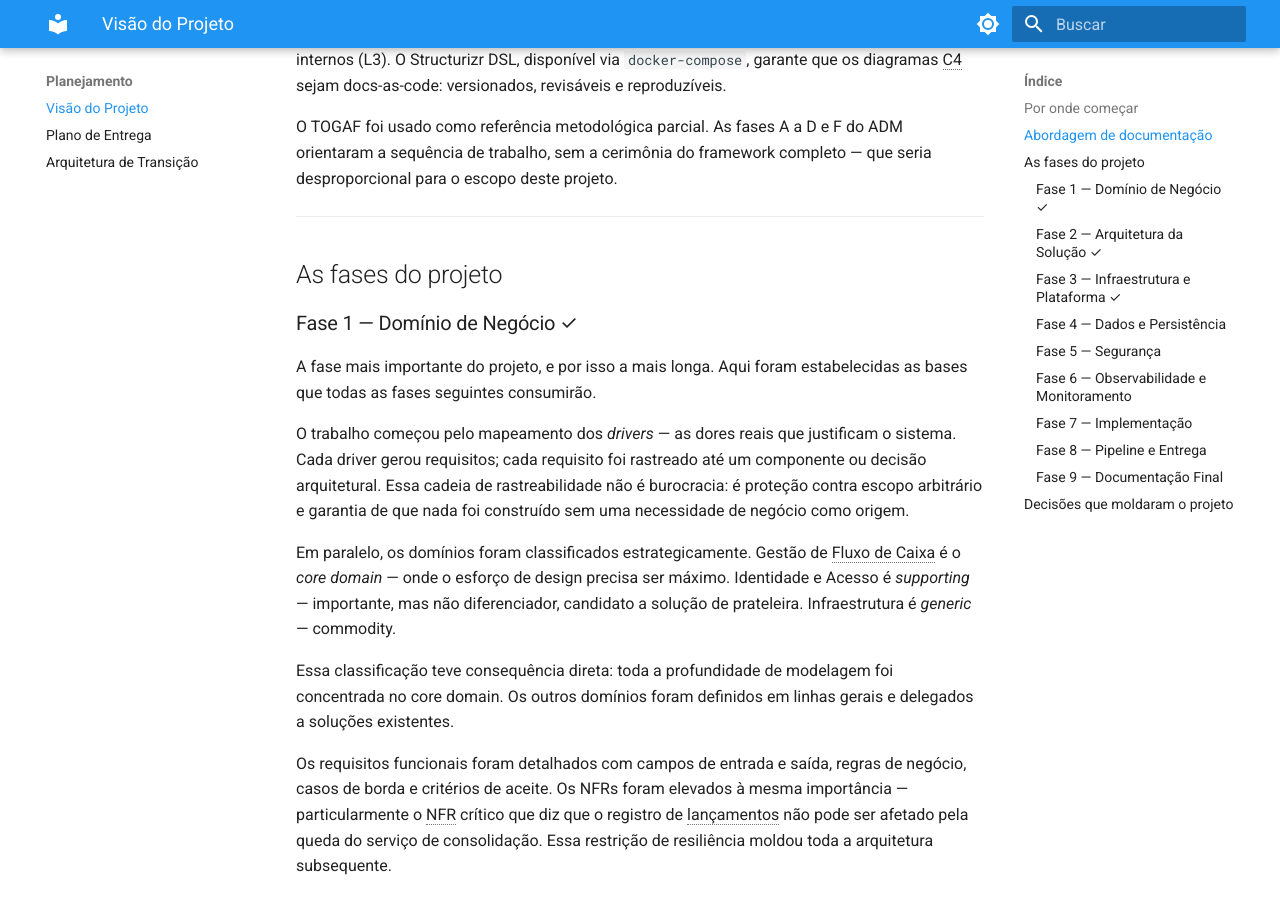
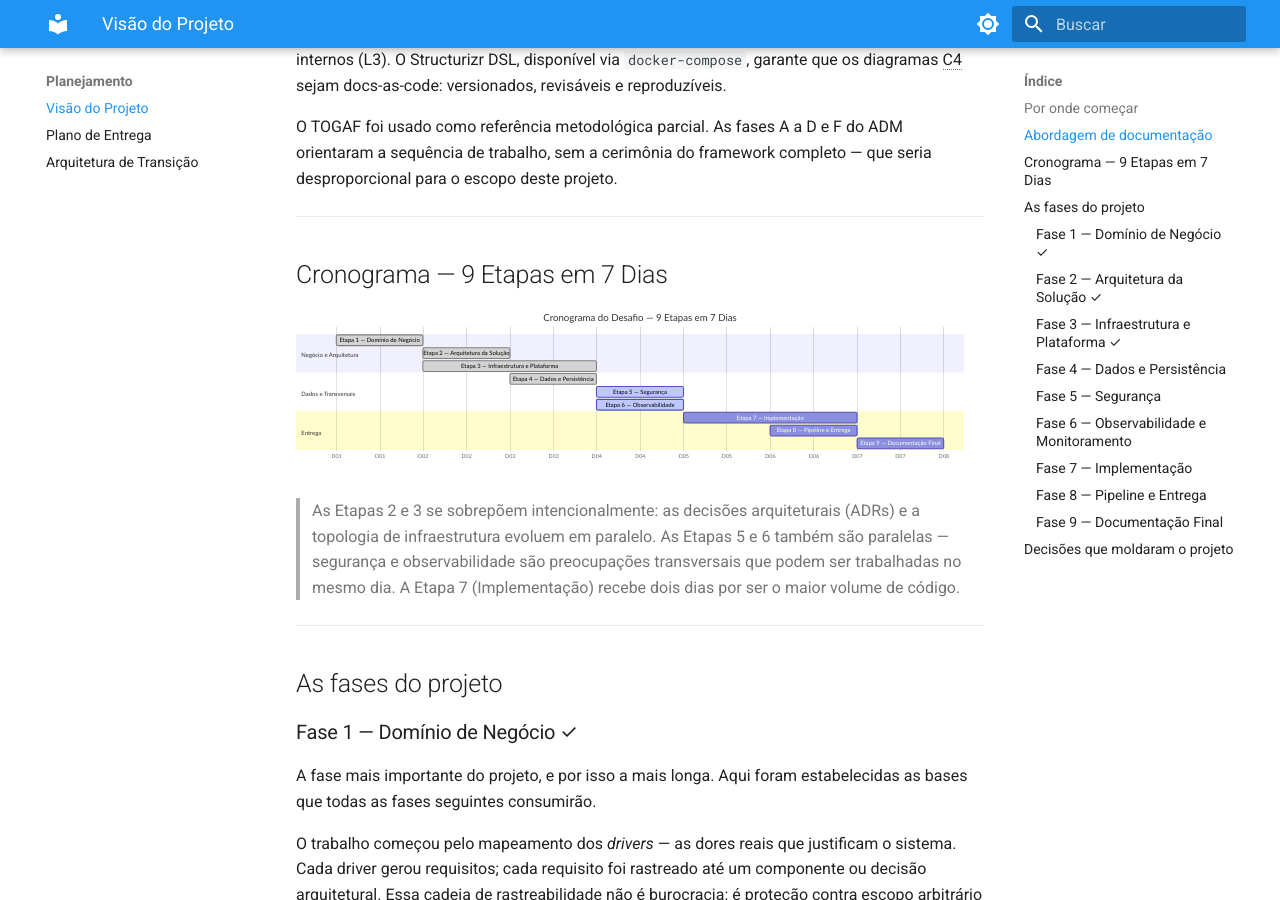
Before and after one commit to gsperim/account-engine-lab, an MkDocs documentation site: the page built from docs/planejamento.md, in a window 1280 px wide and 900 px high, scrolled down 994 px. Built offline with MkDocs 1.6.1 and Material for MkDocs 9.7.7, drawn with Linux system fonts in a browser that asks for light colours.

Commit message:
docs(planejamento): adicionar gantt das 9 etapas em 7 dias
Visualização do cronograma ideal do desafio: Etapas 1-4 concluidas,
Etapas 5-6 em paralelo no D4, Etapa 7 com 2 dias por volume de código.

Co-Authored-By: Claude Sonnet 4.6 <noreply@anthropic.com>

````diff
--- a/docs/planejamento.md
+++ b/docs/planejamento.md
@@ -28,6 +28,34 @@ A documentação arquitetural deste projeto usa dois frameworks complementares:
 **C4 Model** para a decomposição técnica — do contexto do sistema (L1) até os componentes internos (L3). O Structurizr DSL, disponível via `docker-compose`, garante que os diagramas C4 sejam docs-as-code: versionados, revisáveis e reproduzíveis.
 
 O TOGAF foi usado como referência metodológica parcial. As fases A a D e F do ADM orientaram a sequência de trabalho, sem a cerimônia do framework completo — que seria desproporcional para o escopo deste projeto.
+
+---
+
+## Cronograma — 9 Etapas em 7 Dias
+
+```mermaid
+gantt
+    title Cronograma do Desafio — 9 Etapas em 7 Dias
+    dateFormat  YYYY-MM-DD
+    axisFormat  D%d
+
+    section Negócio e Arquitetura
+    Etapa 1 — Domínio de Negócio          :done,   2026-01-01, 1d
+    Etapa 2 — Arquitetura da Solução       :done,   2026-01-02, 1d
+    Etapa 3 — Infraestrutura e Plataforma  :done,   2026-01-02, 2d
+
+    section Dados e Transversais
+    Etapa 4 — Dados e Persistência         :done,   2026-01-03, 1d
+    Etapa 5 — Segurança                    :active, 2026-01-04, 1d
+    Etapa 6 — Observabilidade              :active, 2026-01-04, 1d
+
+    section Entrega
+    Etapa 7 — Implementação                :        2026-01-05, 2d
+    Etapa 8 — Pipeline e Entrega           :        2026-01-06, 1d
+    Etapa 9 — Documentação Final           :        2026-01-07, 1d
+```
+
+> As Etapas 2 e 3 se sobrepõem intencionalmente: as decisões arquiteturais (ADRs) e a topologia de infraestrutura evoluem em paralelo. As Etapas 5 e 6 também são paralelas — segurança e observabilidade são preocupações transversais que podem ser trabalhadas no mesmo dia. A Etapa 7 (Implementação) recebe dois dias por ser o maior volume de código.
 
 ---
 
````
